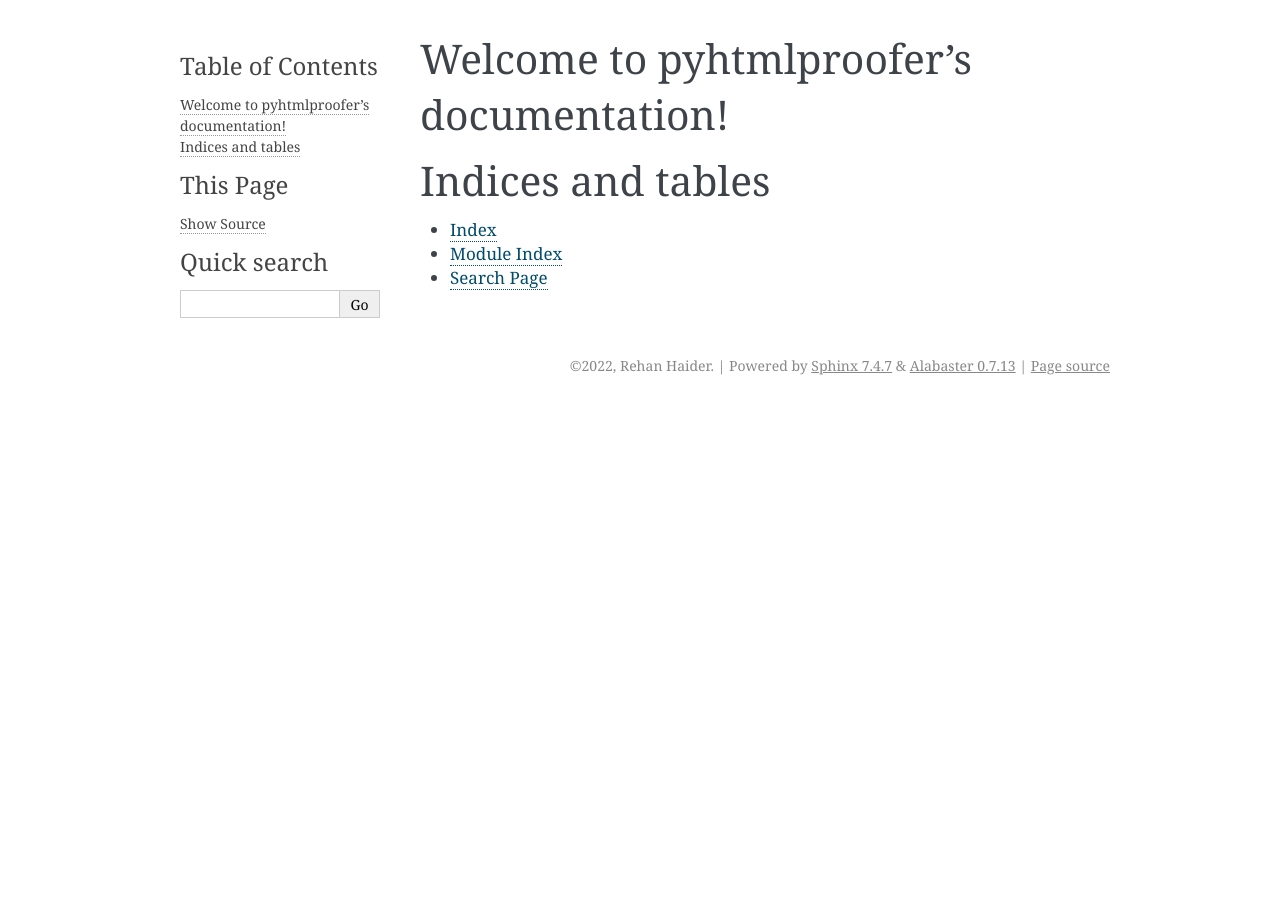
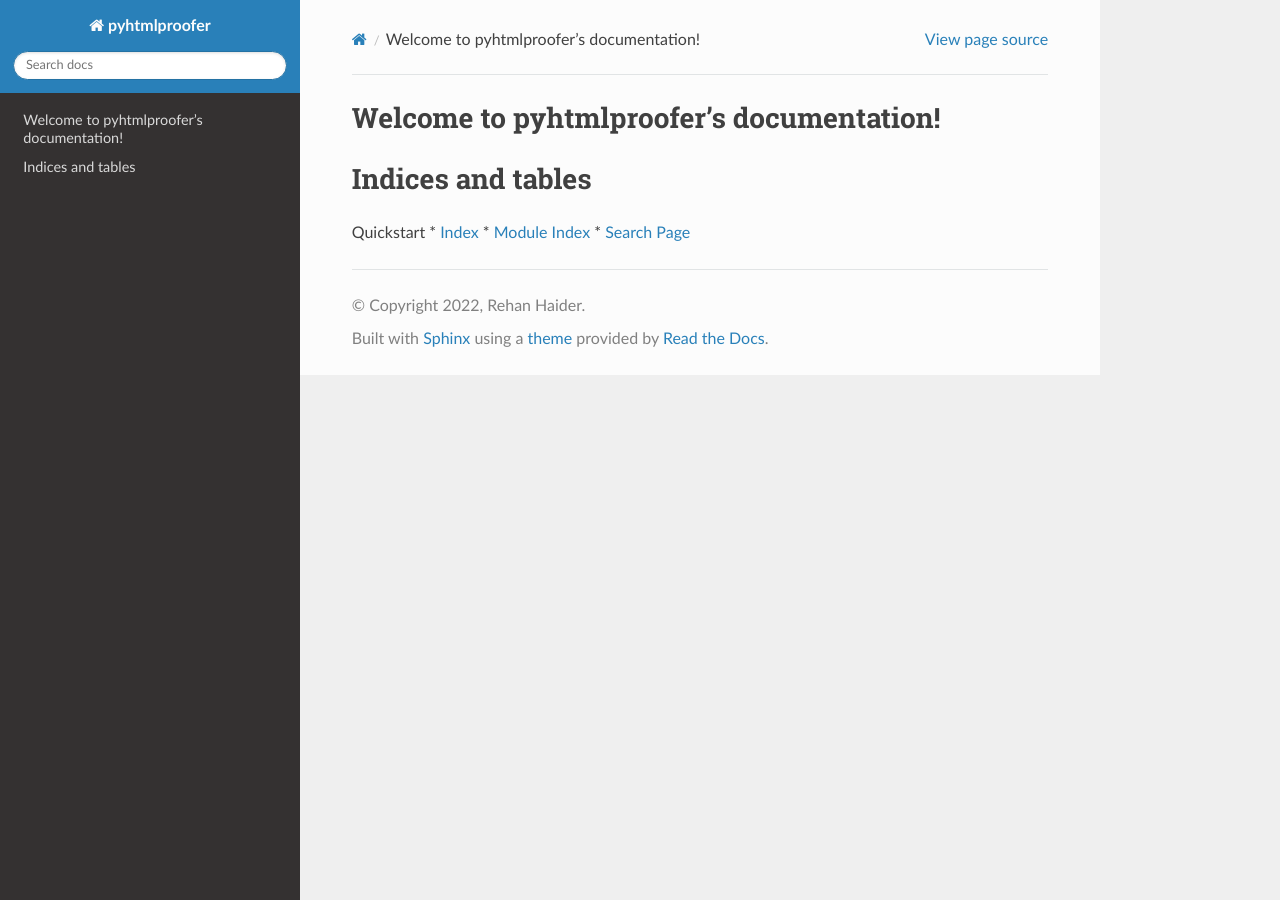
Before and after one commit to rehanhaider/pyhtmlproofer, a Sphinx documentation site: the page built from docs/source/index.rst, in a window 1280 px wide. Built offline with Sphinx 7.4.7 and the Read the Docs theme 2.0.0, drawn with Linux system fonts in a browser that asks for light colours.

Commit message:
DOC: Configured new theme sphinx_rtd_theme

```diff
--- a/docs/source/conf.py
+++ b/docs/source/conf.py
@@ -6,22 +6,21 @@
 # -- Project information -----------------------------------------------------
 # https://www.sphinx-doc.org/en/master/usage/configuration.html#project-information
 
-project = 'pyhtmlproofer'
-copyright = '2022, Rehan Haider'
-author = 'Rehan Haider'
+project = "pyhtmlproofer"
+copyright = "2022, Rehan Haider"
+author = "Rehan Haider"
 
 # -- General configuration ---------------------------------------------------
 # https://www.sphinx-doc.org/en/master/usage/configuration.html#general-configuration
 
 extensions = []
 
-templates_path = ['_templates']
+templates_path = ["_templates"]
 exclude_patterns = []
-
 
 
 # -- Options for HTML output -------------------------------------------------
 # https://www.sphinx-doc.org/en/master/usage/configuration.html#options-for-html-output
 
-html_theme = 'alabaster'
-html_static_path = ['_static']
+html_theme = "sphinx_rtd_theme"
+html_static_path = ["_static"]
--- a/docs/source/index.rst
+++ b/docs/source/index.rst
@@ -15,6 +15,7 @@ Welcome to pyhtmlproofer's documentation!
 Indices and tables
 ==================
 
+Quickstart
 * :ref:`genindex`
 * :ref:`modindex`
 * :ref:`search`
--- a/pyproject.toml
+++ b/pyproject.toml
@@ -54,6 +54,7 @@ test = [
 ]
 dev = [
     "sphinx>=5.1.1",
+    "sphinx-rtd-theme>=1.0.0",
 ]
 
 
--- a/src/pyHtmlProofer/__version__.py
+++ b/src/pyHtmlProofer/__version__.py
@@ -1,4 +1,4 @@
 """Version of pyHTMLProofer."""
 from __future__ import unicode_literals
 
-__version__ = "0.6.17.alpha"
+__version__ = "0.6.18-alpha"
```
Also changed, not shown: 1 other file.
